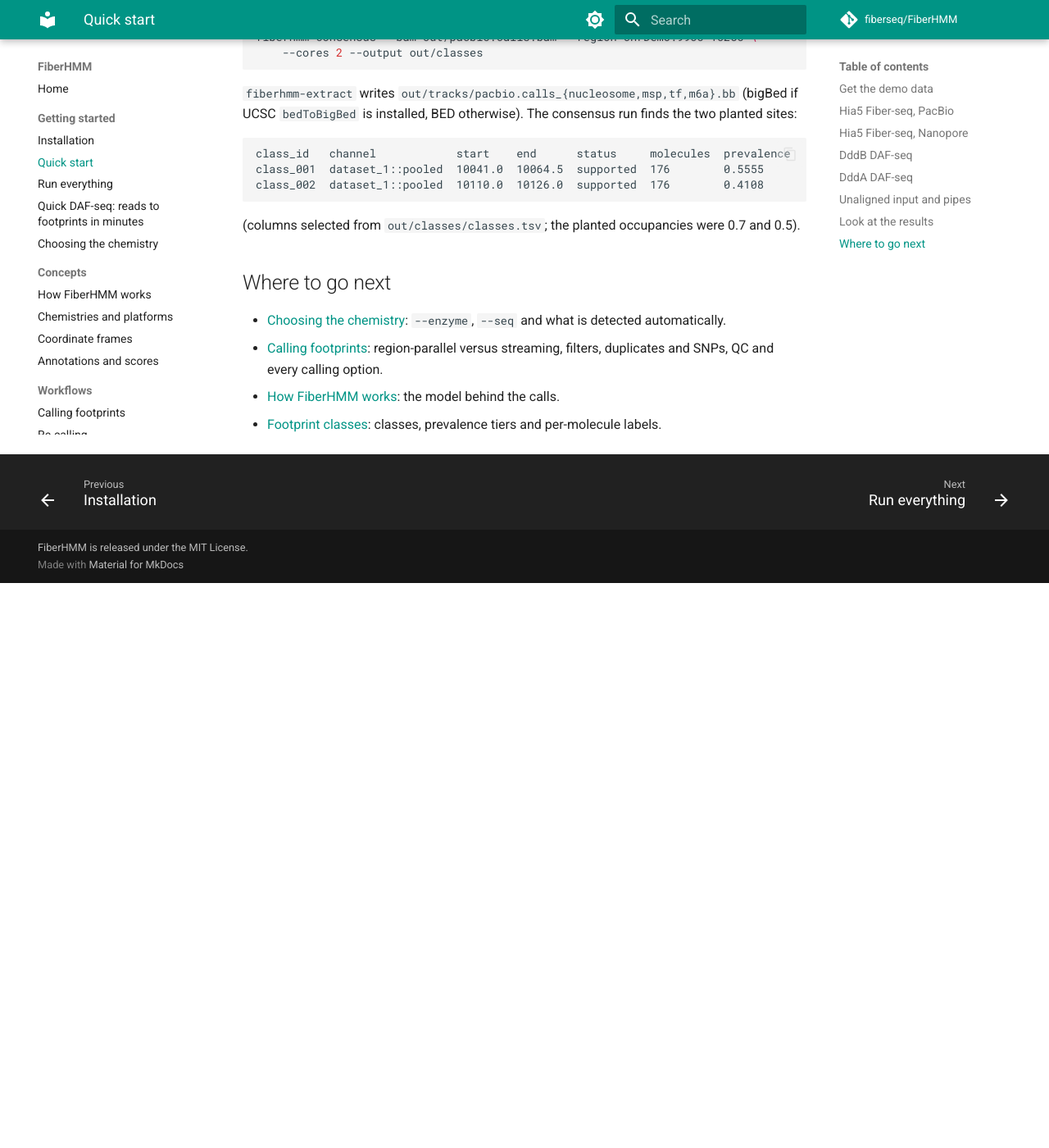
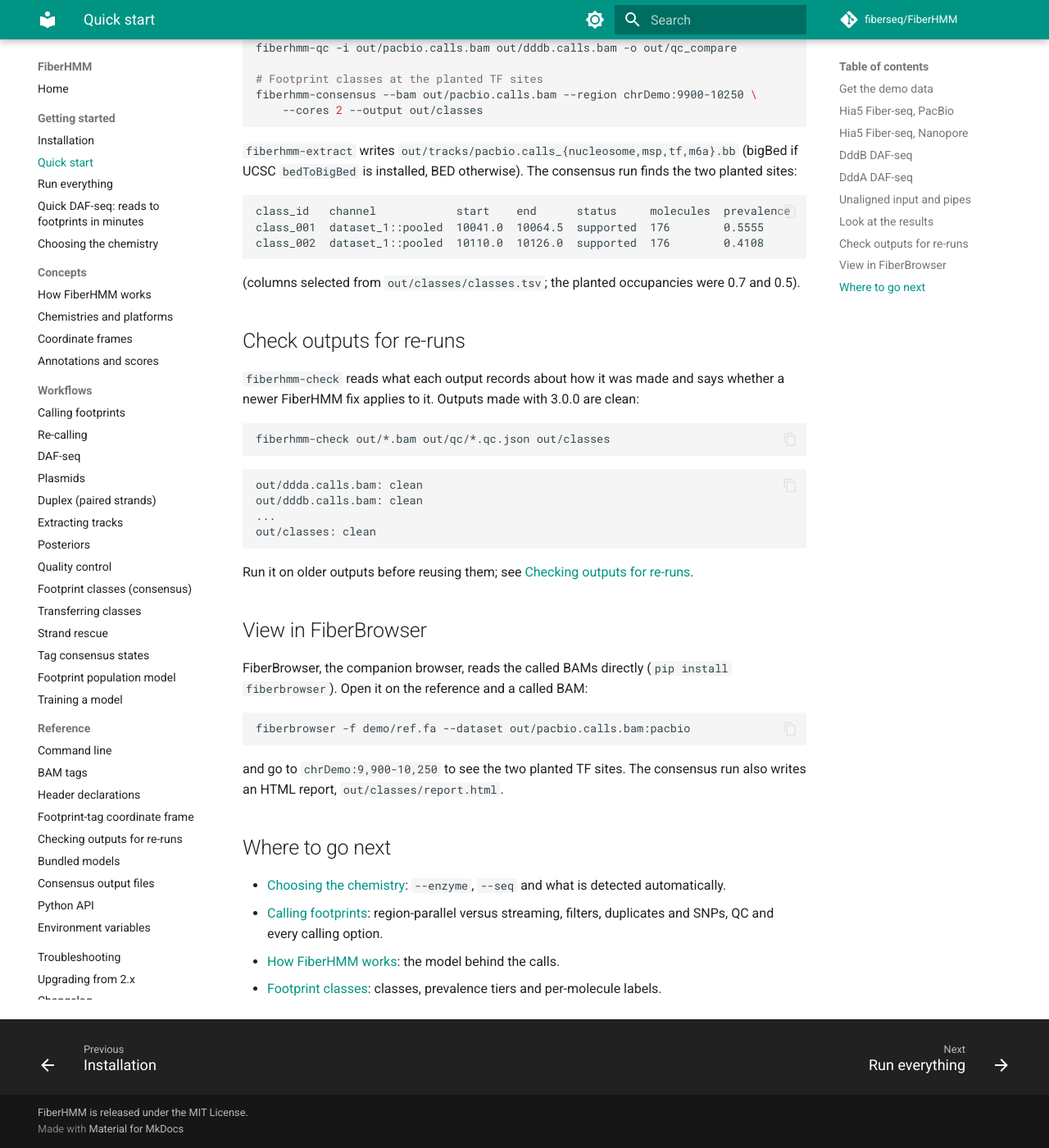
Before and after one commit to fiberseq/FiberHMM, an MkDocs documentation site: the page built from docs/getting-started/quickstart.md, in a window 1280 px wide and 1400 px high, scrolled down 4074 px. Shown: the whole window at 82% size. Built offline with MkDocs 1.6.1 and Material for MkDocs 9.7.7, drawn with Linux system fonts in a browser that asks for light colours; comment, search, counter and statistics services are not loaded; before the commit the page ends 4785 px from its top, so only the background shows below that; some of the changed text lies outside the part shown.

Commit message:
docs(quickstart): match 3.0.0 output; add check and FiberBrowser steps
Ran the demo-data quick start with pip fiberhmm==3.0.0; every step passes.
Show the coord=molecular header line and current QC/DAF report files, and
end the walk-through with fiberhmm-check and opening the calls in
FiberBrowser.

Co-Authored-By: Claude Opus 5.5 (1M context) <noreply@anthropic.com>

````diff
--- a/docs/getting-started/quickstart.md
+++ b/docs/getting-started/quickstart.md
@@ -70,7 +70,7 @@ Outputs:
 ```text
 out/pacbio.calls.bam                 calls (sorted, indexed)
 out/pacbio.calls.bam.bai
-out/qc/pacbio.calls.qc.json          QC report (also .tsv; .png and .pdf with fiberhmm[plots])
+out/qc/pacbio.calls.qc.json          QC report (also .qc.tsv and .qc.curves.json; .png and .pdf with fiberhmm[plots])
 ```
 
 Each called read now carries `ns`/`nl` (nucleosomes), `as`/`al` (MSPs) and an
@@ -87,10 +87,12 @@ ns:B:I,86,480,674,870,1062,1255,1443,1639,1835,2231,2416,2608,3000,3183,3382,358
 as:B:I,0,232,625,823,1017,1218,1403,1590,1783,1986,2378,2564,2755,3144,3331,3529,3733
 ```
 
-The header records what was run and on which chemistry:
+The header records the coordinate frame of the calls, what was run and on
+which chemistry (abridged):
 
 ```text
-@CO	FIBERHMM-CHEMISTRY:v1:assay=fiber-seq;enzyme=hia5;platform=pacbio;mode=pacbio-fiber;model=hia5_pacbio
+@CO	fiberhmm:coord=molecular
+@CO	FIBERHMM-CHEMISTRY:v1:assay=fiber-seq;enzyme=hia5;platform=pacbio;mode=pacbio-fiber;apply_sha256=13342f5f...;fiberhmm_version=3.0.0;model=hia5_pacbio;pg=fiberhmm-call;...
 @CO	MA-TYPES:v1:nuc,msp,tf
 ```
 
@@ -138,8 +140,9 @@ Clustering (Jaccard >= 0.95; ends ±50 bp): 300 reads -> 300 molecules | 0 dupli
 
 Deaminations are read from the `MD` tags (from `minimap2 --MD` or
 `samtools calmd`). The run adds the SNP-screen outputs
-(`out/qc/dddb.calls.daf_snps.{bed,vcf,json,amplicons.tsv}`) and a duplicate
-report (`out/qc/dddb.calls.dedup.json`) to the QC directory. See
+(`out/qc/dddb.calls.daf_snps.{bed,vcf,json,amplicons.tsv}`), a duplicate
+report (`out/qc/dddb.calls.dedup.json`) and an insertion-consensus report
+(`out/qc/dddb.calls.insert_consensus.json`) to the QC directory. See
 [DAF-seq](../workflows/daf-seq.md).
 
 ## DddA DAF-seq
@@ -216,6 +219,38 @@ class_002  dataset_1::pooled  10110.0  10126.0  supported  176        0.4108
 (columns selected from `out/classes/classes.tsv`; the planted occupancies were
 0.7 and 0.5).
 
+## Check outputs for re-runs
+
+`fiberhmm-check` reads what each output records about how it was made and
+says whether a newer FiberHMM fix applies to it. Outputs made with 3.0.0 are
+clean:
+
+```bash
+fiberhmm-check out/*.bam out/qc/*.qc.json out/classes
+```
+
+```text
+out/ddda.calls.bam: clean
+out/dddb.calls.bam: clean
+...
+out/classes: clean
+```
+
+Run it on older outputs before reusing them; see
+[Checking outputs for re-runs](../reference/advisories.md).
+
+## View in FiberBrowser
+
+FiberBrowser, the companion browser, reads the called BAMs directly
+(`pip install fiberbrowser`). Open it on the reference and a called BAM:
+
+```bash
+fiberbrowser -f demo/ref.fa --dataset out/pacbio.calls.bam:pacbio
+```
+
+and go to `chrDemo:9,900-10,250` to see the two planted TF sites. The
+consensus run also writes an HTML report, `out/classes/report.html`.
+
 ## Where to go next
 
 - [Choosing the chemistry](choosing-chemistry.md): `--enzyme`, `--seq` and
````
